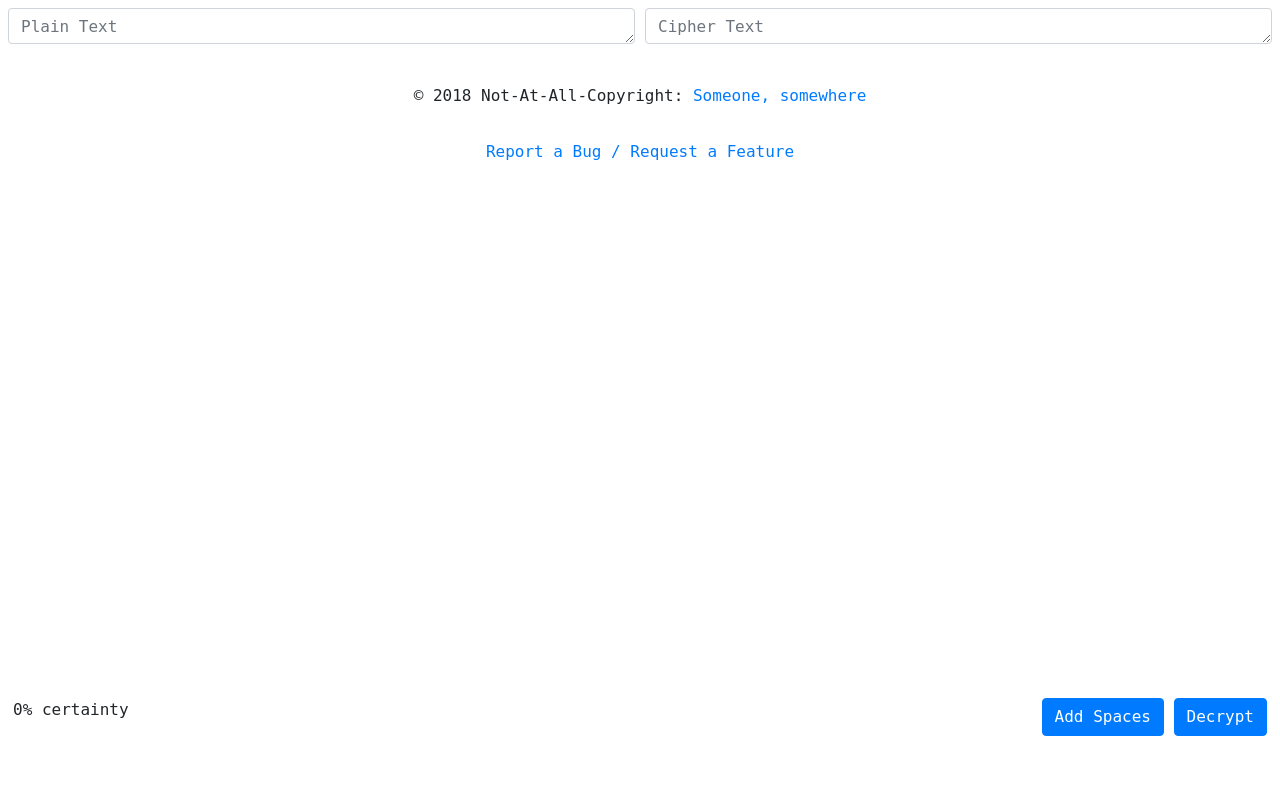
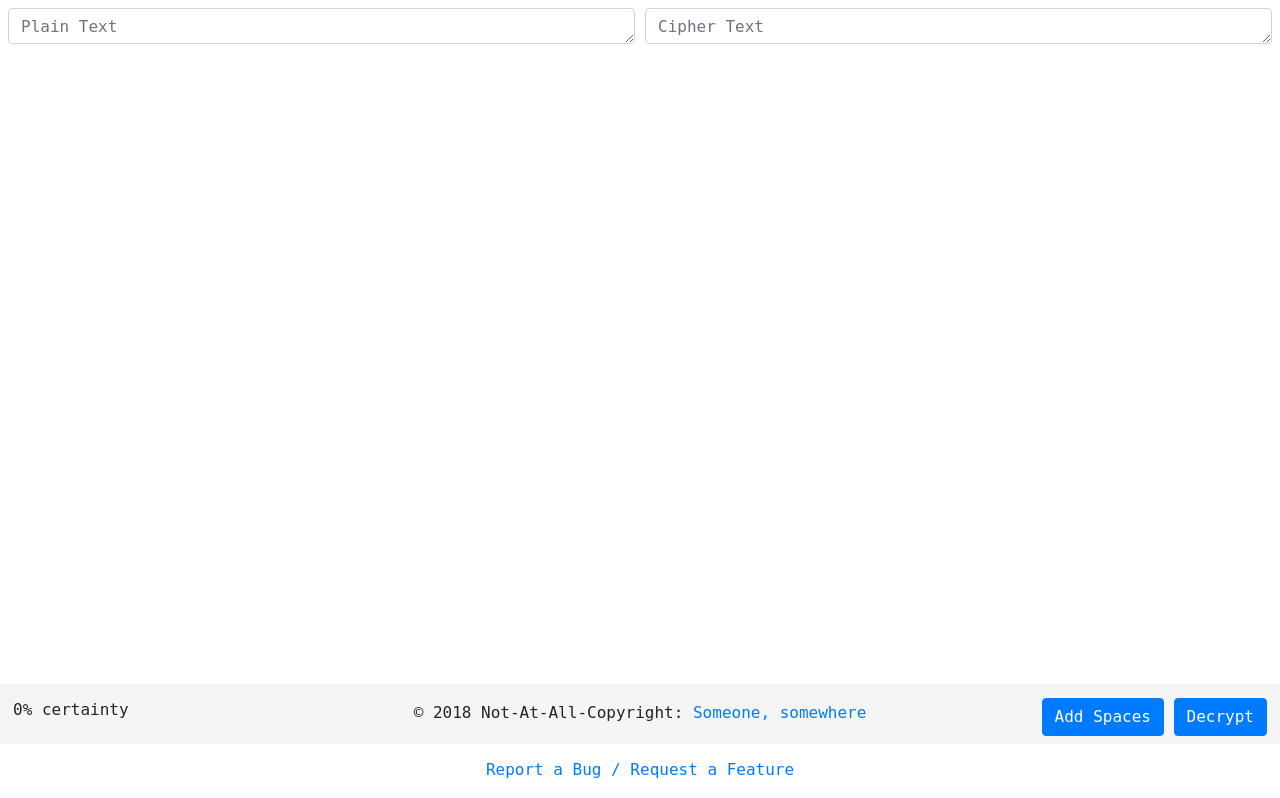
Before and after one commit to DanGonite57/CrPyto, a Flask app: page /ciphers/caesar.html in a window 1280 px wide. Shown: the part 56-854 px from the top of the page. Before the commit the page ends 792 px from the top, so only its background shows below. Run offline with Flask 2, Linux system fonts and the light colour scheme; parts of the project's set-up code (start-up, migrations or seed data) failed here and were passed over; some libraries are stand-ins or nearby versions.

Commit message:
Bugfix attempt 5

```diff
--- a/templates/layouts/base.html
+++ b/templates/layouts/base.html
@@ -58,7 +58,7 @@
     expandTextarea(document.getElementById("plainInput"));
   </script>
 
-  <footer class="page-footer">
+  <footer class="footer">
     {% block footer %}
     {% endblock %}
     {% include "layouts/footer.html" %}
```
